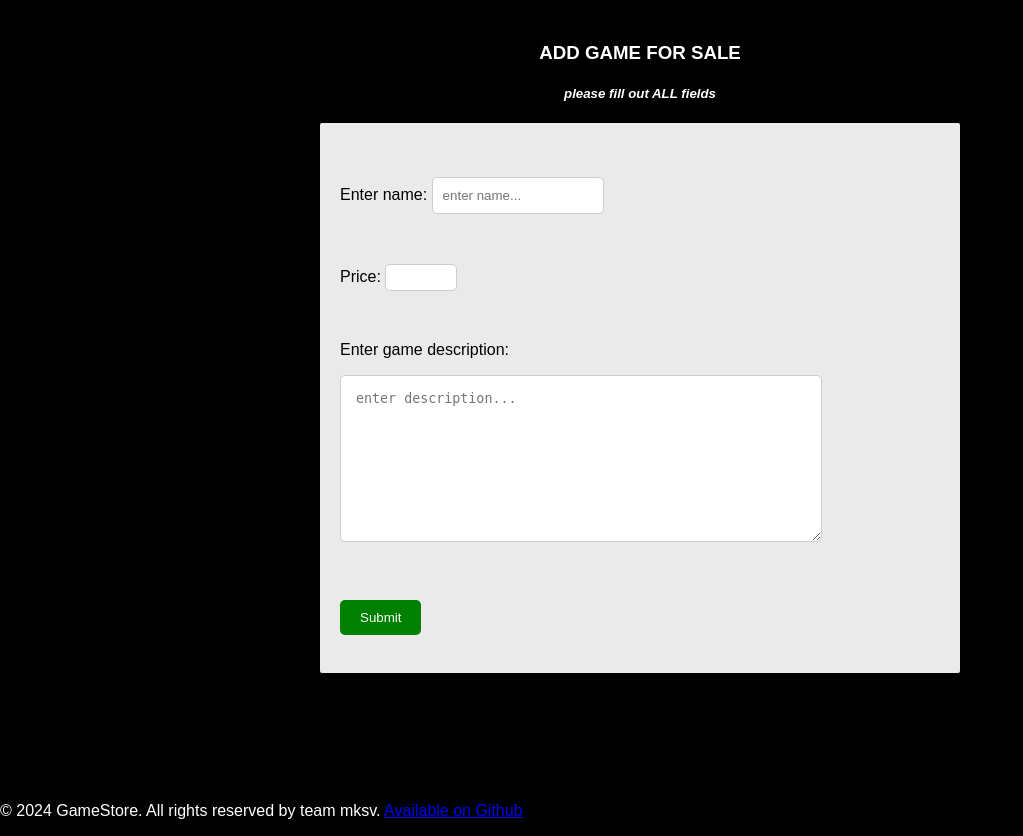
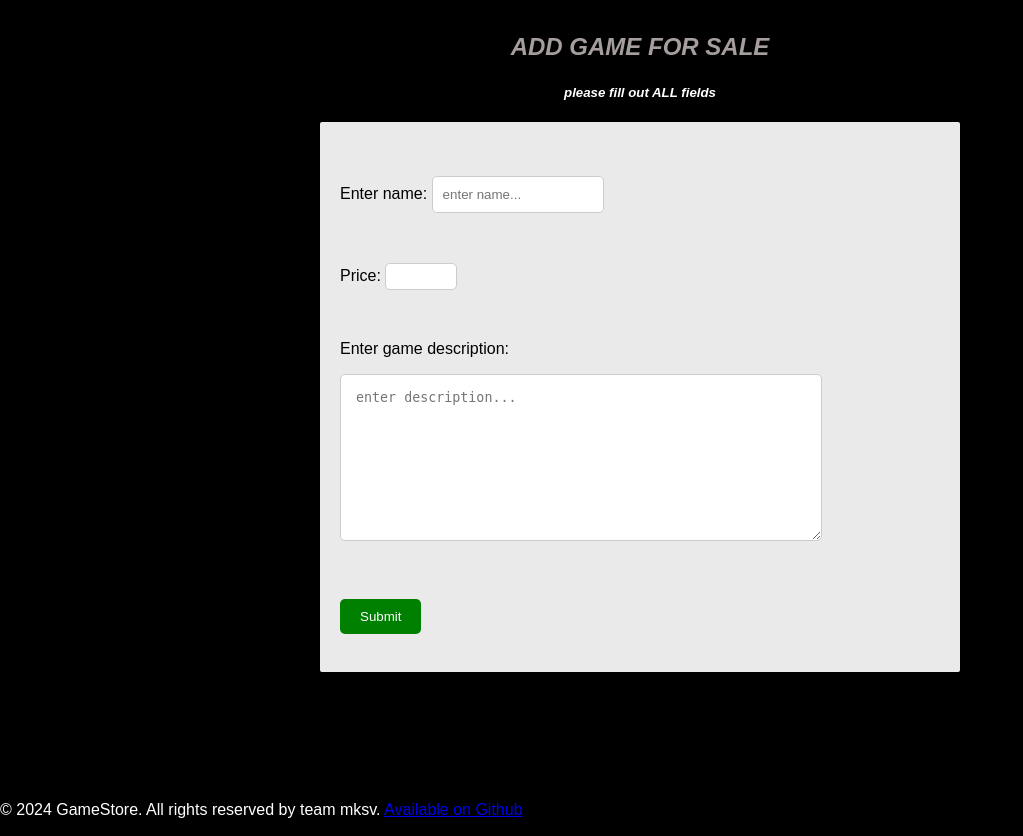
Before and after one commit to software-students-spring2024/2-web-app-exercise-mksv, a Flask app: page /create in a window 1280 px wide. Shown: the part 122-958 px from the top of the page, without its empty margins (0-1023 px from the left). Run offline with Flask 3, Linux system fonts and the light colour scheme.

Commit message:
update to match the rest of the website format

```diff
--- a/static/css/style.css
+++ b/static/css/style.css
@@ -164,6 +164,12 @@ nav a:hover {
 
 h3 {
   text-align: center;
+  font-size: 24px;
+  color: #a69d9d;
+  font-weight: bold;
+  margin-top: 10px;
+  text-transform: uppercase;
+  font-style: italic;
 }
 
 h5 {
```
